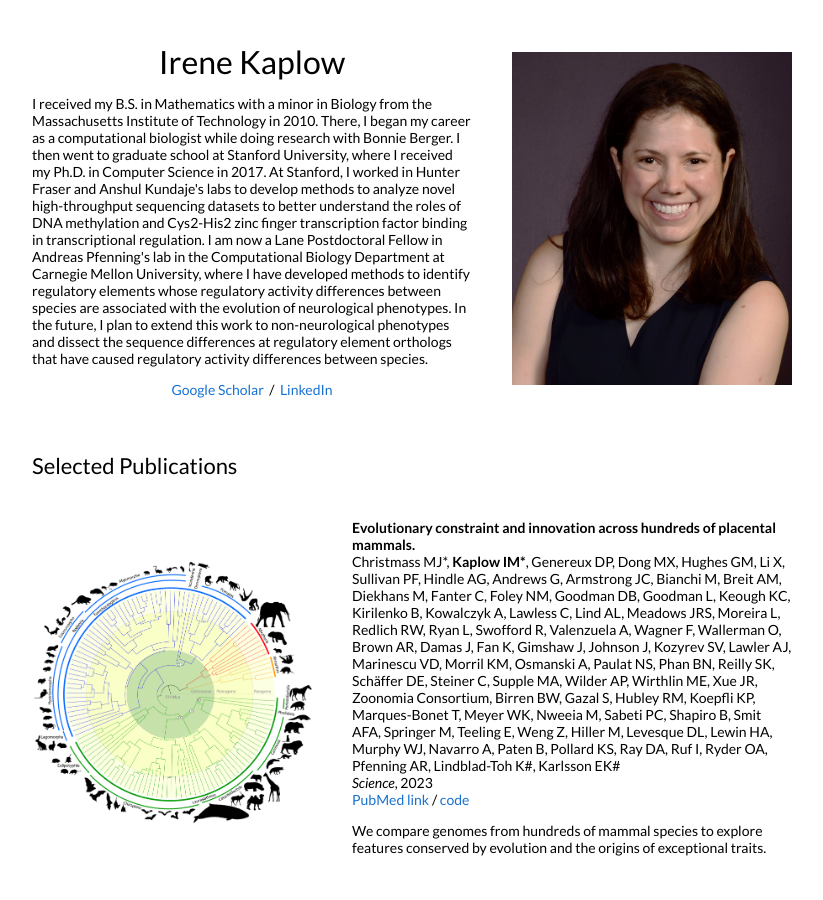
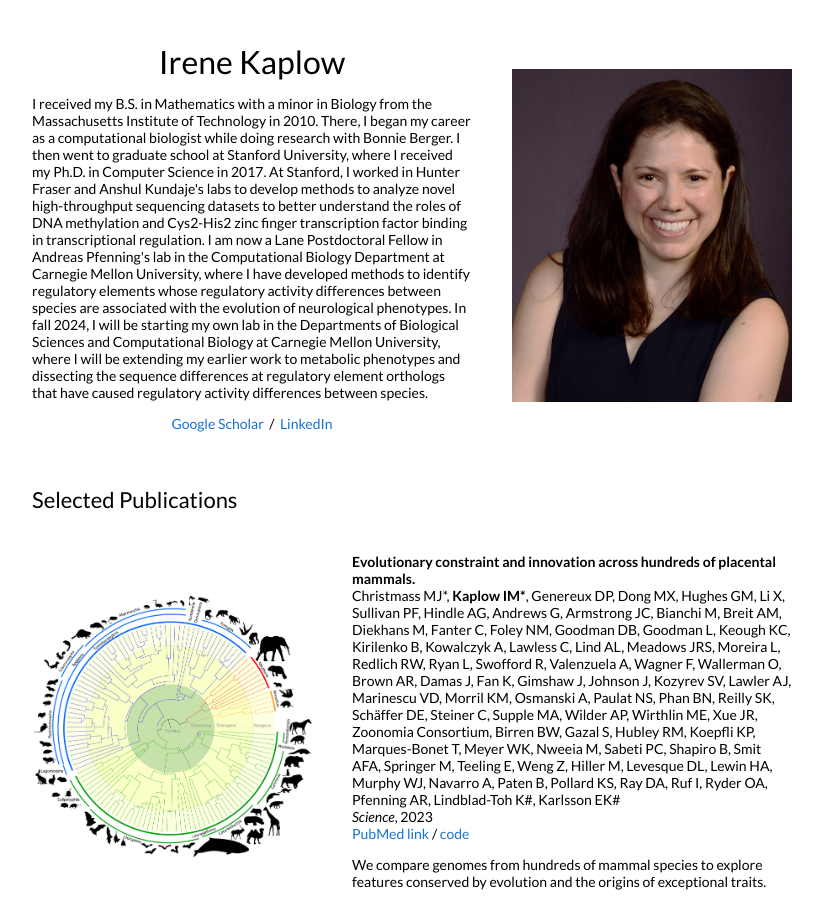
Before and after one commit to imk1/imk1.github.io, a Jekyll site: the page built from _posts/2023-3-6-Science2023b.markdown, in a window 1280 px wide and 900 px high. Shown: the whole window, without its empty margins (228-1051 px from the left). Built offline with Jekyll 4.4.1, drawn with Linux system fonts in a browser that asks for light colours.

Commit message:
Added future plans

```diff
--- a/_layouts/default.html
+++ b/_layouts/default.html
@@ -27,7 +27,7 @@
               <h1>
                 Irene Kaplow
               </h1>
-              <p>I received my B.S. in Mathematics with a minor in Biology from the Massachusetts Institute of Technology in 2010. There, I began my career as a computational biologist while doing research with Bonnie Berger. I then went to graduate school at Stanford University, where I received my Ph.D. in Computer Science in 2017. At Stanford, I worked in Hunter Fraser and Anshul Kundaje's labs to develop methods to analyze novel high-throughput sequencing datasets to better understand the roles of DNA methylation and Cys2-His2 zinc finger transcription factor binding in transcriptional regulation. I am now a Lane Postdoctoral Fellow in Andreas Pfenning's lab in the Computational Biology Department at Carnegie Mellon University, where I have developed methods to identify regulatory elements whose regulatory activity differences between species are associated with the evolution of neurological phenotypes. In the future, I plan to extend this work to non-neurological phenotypes and dissect the sequence differences at regulatory element orthologs that have caused regulatory activity differences between species.
+              <p>I received my B.S. in Mathematics with a minor in Biology from the Massachusetts Institute of Technology in 2010. There, I began my career as a computational biologist while doing research with Bonnie Berger. I then went to graduate school at Stanford University, where I received my Ph.D. in Computer Science in 2017. At Stanford, I worked in Hunter Fraser and Anshul Kundaje's labs to develop methods to analyze novel high-throughput sequencing datasets to better understand the roles of DNA methylation and Cys2-His2 zinc finger transcription factor binding in transcriptional regulation. I am now a Lane Postdoctoral Fellow in Andreas Pfenning's lab in the Computational Biology Department at Carnegie Mellon University, where I have developed methods to identify regulatory elements whose regulatory activity differences between species are associated with the evolution of neurological phenotypes. In fall 2024, I will be starting my own lab in the Departments of Biological Sciences and Computational Biology at Carnegie Mellon University, where I will be extending my earlier work to metabolic phenotypes and dissecting the sequence differences at regulatory element orthologs that have caused regulatory activity differences between species.
               </p>
               <p style="text-align:center">
                 <a href="https://scholar.google.com/citations?user=_IfiZD4AAAAJ&hl=en&oi=ao">Google Scholar</a> &nbsp;/&nbsp;
```
